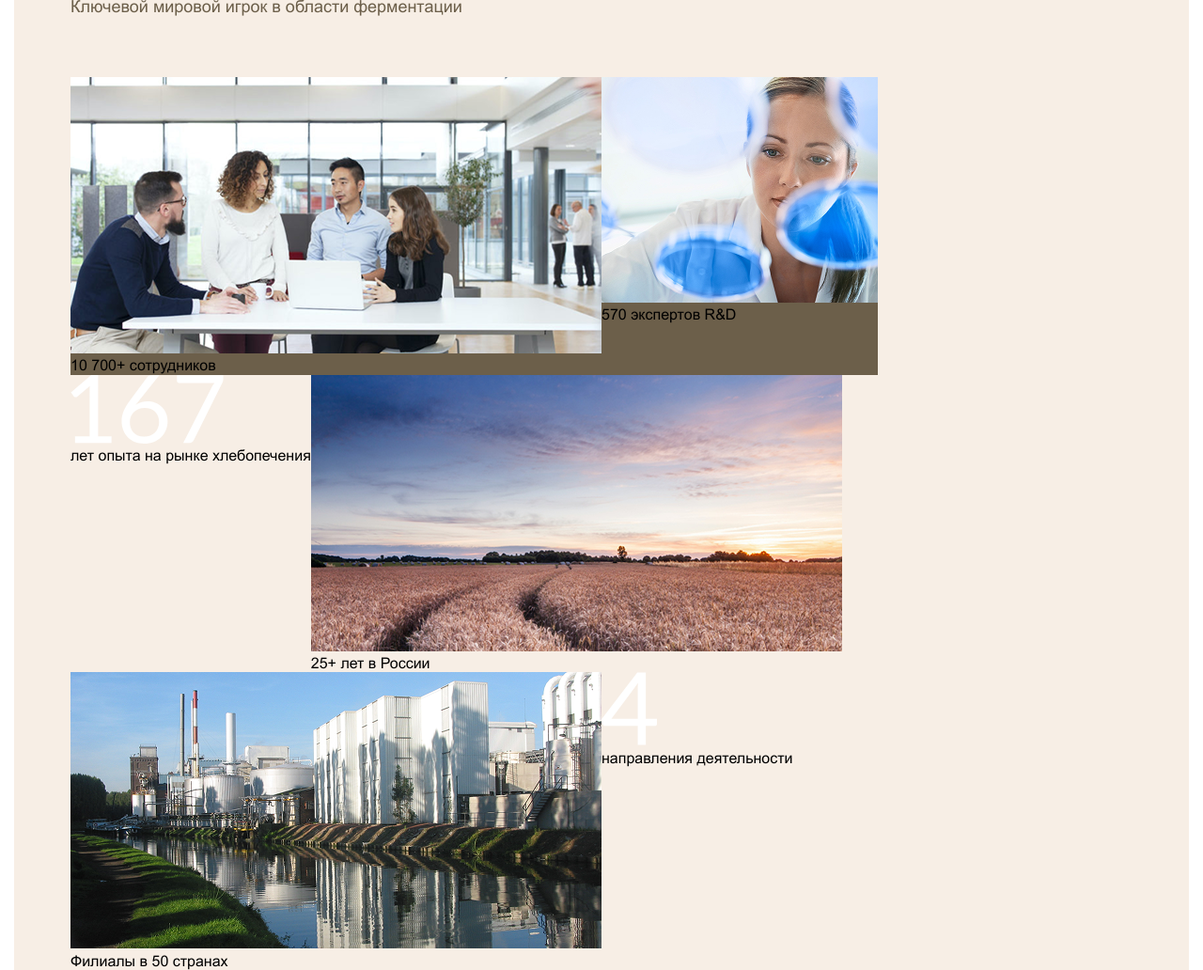
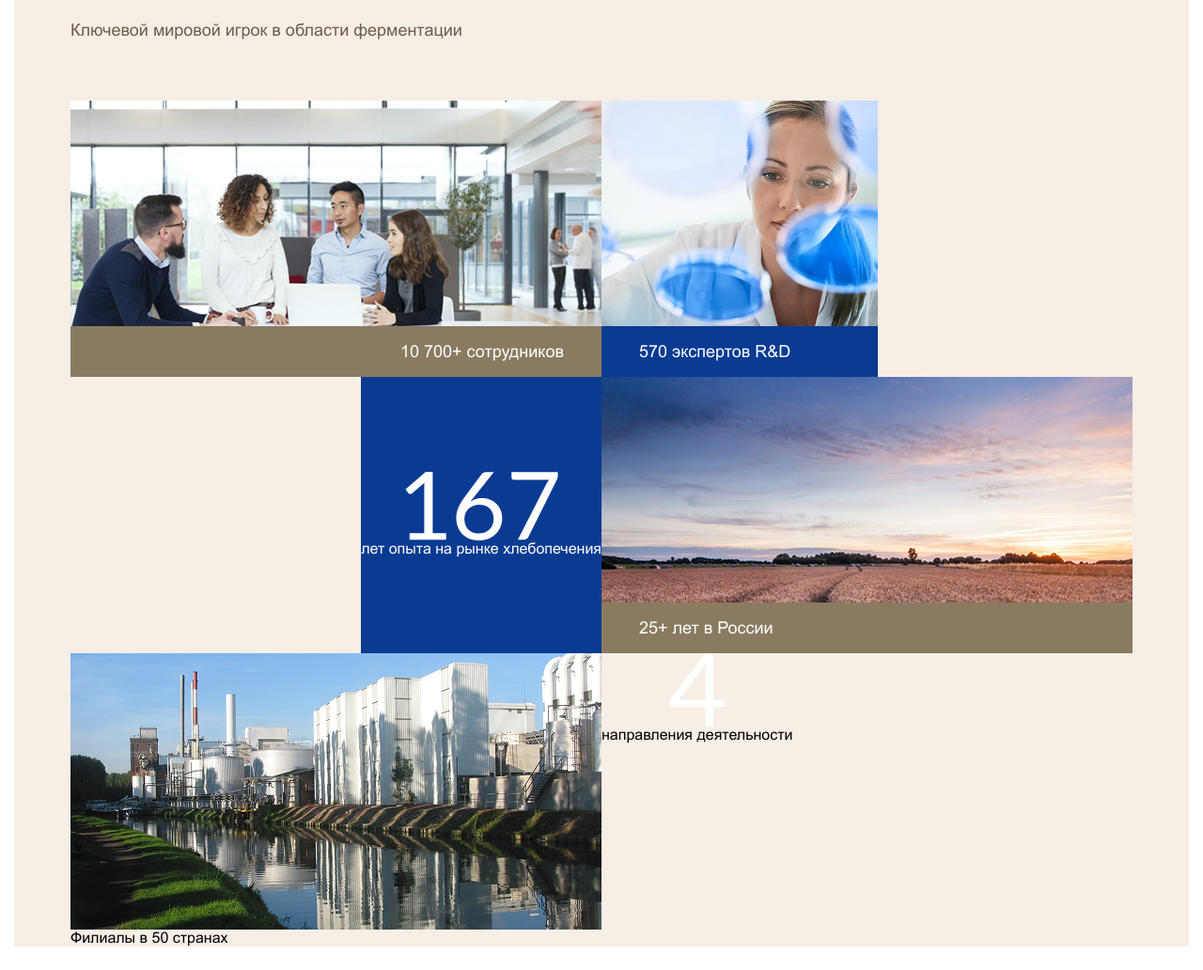
Before and after one commit to Tilsit-S/conecom, a website: page source/index.html in a window 1280 px wide. Shown: the part 3328-4360 px from the top of the page at 94% size. After the commit the page ends 4335 px from the top, so only its background shows below. Drawn offline with nearby package versions, Linux system fonts and the light colour scheme; files that its build step writes are made by us from their sources; files whose address does not match are found by name.

Commit message:
last blok of desktop

```diff
--- a/source/sass/block/components/statistic.scss
+++ b/source/sass/block/components/statistic.scss
@@ -12,7 +12,8 @@
     &__title {
         @include second-title;
         text-transform: uppercase;
-        margin: 0 0 60px 0;
+        margin: 0 0 20px 0;
+        padding: 65px 0 0 0;
     }
 
     &__description {
@@ -29,30 +30,88 @@
     }
 
     &__item {
-        position: relative;
         display: flex;
         flex-flow: row nowrap;
         justify-content: flex-start;
 
-        &:first-child {
-
-
+        &:nth-child(2) {
+            margin-left: auto;
         }
     }
 
+    &__item-image {
+        @include image-wrapper;
+    }
+
     &__item:first-child {
-        .statistic__groupe-item {
-            background-color: #6c5f4a;
 
-            .statistic__groupe-item:first-child {
+        .statistic__groupe-item:first-child {
+            position: relative;
 
-                &__item-description {
-                    position: absolute;
-                    bottom: 0;
-                    right: 0;
-                }
+            p {
+                position: absolute;
+                right: 0;
+                bottom: 0;
+                display: inline-flex;
+                justify-content: flex-end;
+                width: 100%;
+                font-size: 18px;
+                line-height: 122%;
+                padding: 17px 40px 15px 10px;
+                color: $white;
+                background: #8a7b60;
+            }
+        }
 
+        .statistic__groupe-item:nth-child(2) {
+            position: relative;
+            display: flex;
+            flex-flow: column nowrap;
+
+            p {
+                position: absolute;
+                right: 0;
+                bottom: 0;
+                display: inline-flex;
+                width: 100%;
+                font-size: 18px;
+                line-height: 122%;
+                padding: 17px 30px 15px 40px;
+                color: $white;
+                background: $blue;
             }
         }
     }
+
+    &__item:nth-child(2) {
+
+        .statistic__groupe-item {
+            display: flex;
+            flex-flow: column nowrap;
+            justify-content: center;
+            align-items: center;
+            //padding: 20px;
+            background: $blue;
+            color: $white;
+        }
+
+        .statistic__groupe-item:nth-child(2) {
+            position: relative;
+            p {
+                position: absolute;
+                right: 0;
+                bottom: 0;
+                display: inline-flex;
+                //justify-content: flex-end;
+                width: 100%;
+                font-size: 18px;
+                line-height: 122%;
+                padding: 17px 15px 15px 40px;
+                color: $white;
+                background: #8a7b60;
+            }
+        }
+
+
+    }
 }
```
